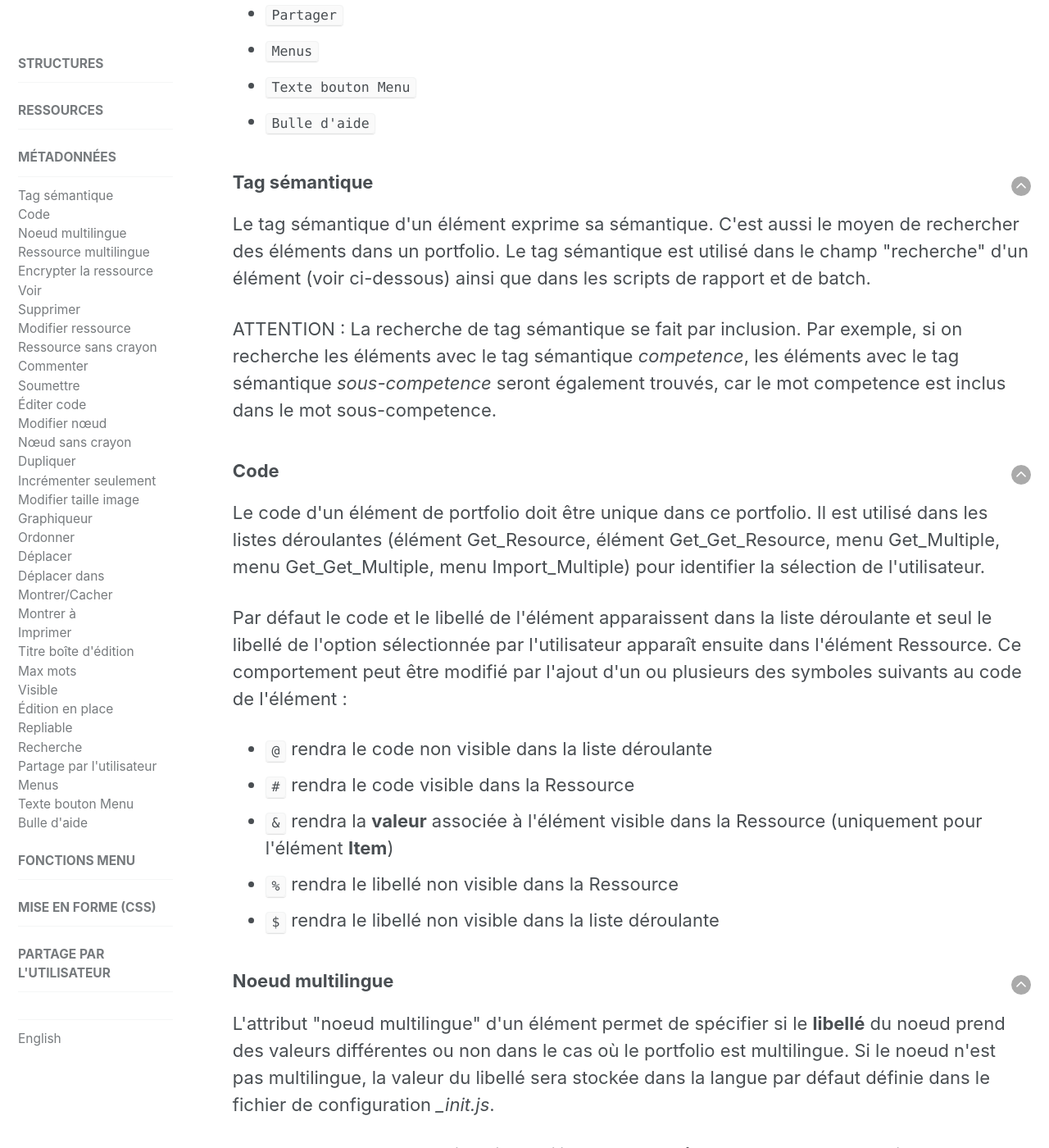
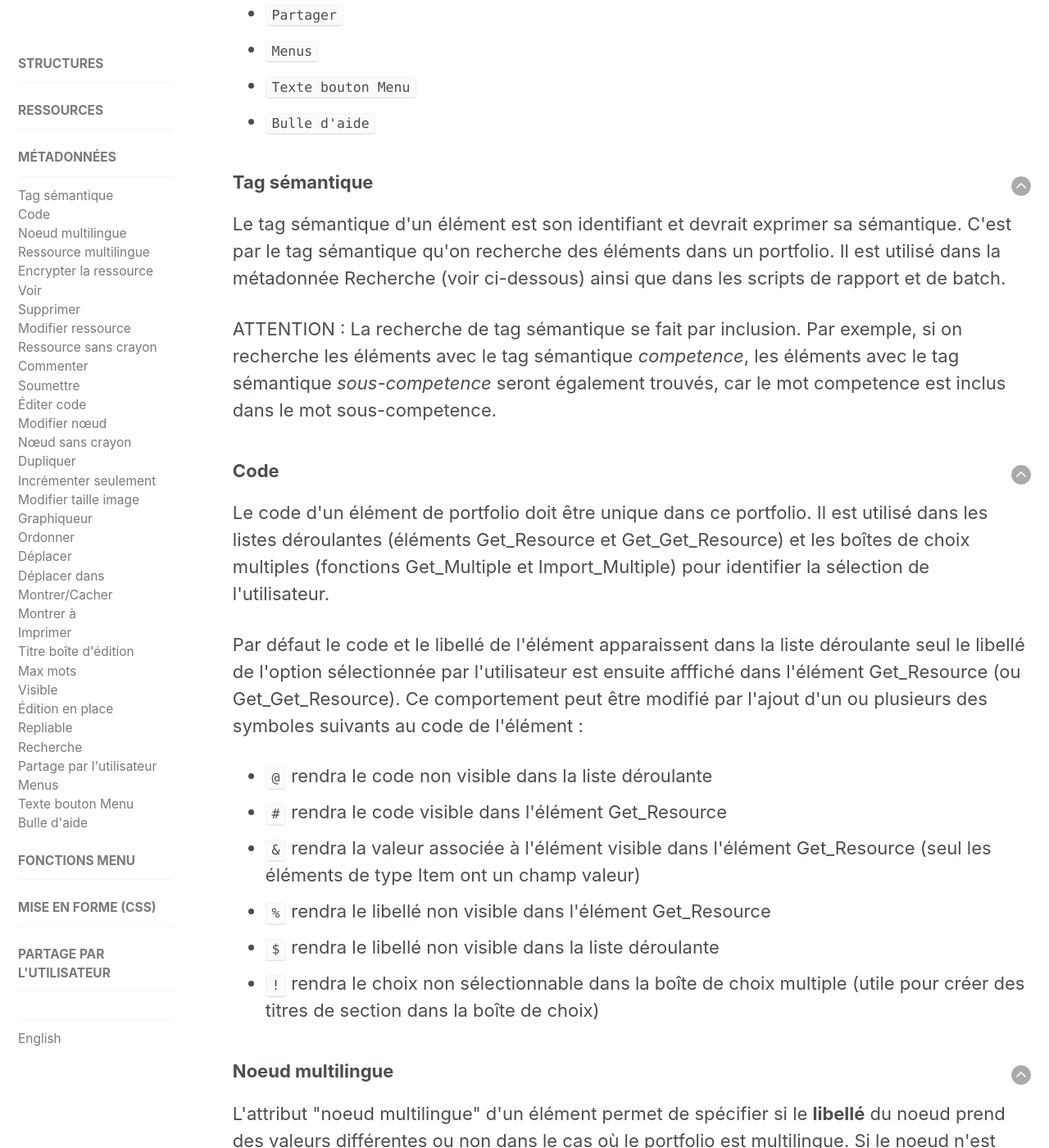
Before and after one commit to karutaproject/karuta-frontend-documentation, a Jekyll site: the page built from _pages/metadata_fr.html, in a window 1280 px wide and 1400 px high, scrolled down 2207 px. Shown: the whole window at 82% size. Built offline with Jekyll 4.4.1, drawn with Linux system fonts in a browser that asks for light colours.

Commit message:
corrections

```diff
--- a/_pages/metadata_fr.html
+++ b/_pages/metadata_fr.html
@@ -70,9 +70,10 @@ sidebar:
 	<a style='float:right' href='#top'><img src='../assets/img/arrow-up.png'/></a>
 	<h3 id='semantictag'>Tag sémantique</h3>
 	<p>
-		Le tag sémantique d'un élément exprime sa sémantique. C'est aussi le moyen de
-		rechercher des éléments dans un portfolio. Le tag sémantique est utilisé dans le champ
-		"recherche" d'un élément (voir ci-dessous) ainsi que dans les scripts de rapport et de batch.
+		Le tag sémantique d'un élément est son identifiant et devrait exprimer sa sémantique.
+		C'est par le tag sémantique qu'on recherche des éléments dans un portfolio.
+		Il est utilisé dans la métadonnée Recherche (voir ci-dessous) ainsi que dans les scripts
+		de rapport et de batch.
 	</p>
 	<p>
 		ATTENTION : La recherche de tag sémantique se fait par inclusion. Par exemple,
@@ -86,22 +87,27 @@ sidebar:
 	<a style='float:right' href='#top'><img src='../assets/img/arrow-up.png'/></a>
 	<h3 id='asmstructure'>Code</h3>
 	<p>Le code d'un élément de portfolio doit être unique dans ce portfolio. Il est utilisé dans les
-		listes déroulantes (élément Get_Resource, élément Get_Get_Resource, menu Get_Multiple, menu
-		Get_Get_Multiple, menu Import_Multiple) pour identifier la sélection de l'utilisateur.
+		listes déroulantes (éléments Get_Resource et Get_Get_Resource) et les boîtes de choix multiples
+		(fonctions Get_Multiple et Import_Multiple) pour identifier la sélection de l'utilisateur.
 	</p>
 	<p>
-		Par défaut le code et le libellé de l'élément apparaissent dans la liste déroulante et seul
-		le libellé de l'option sélectionnée par l'utilisateur apparaît ensuite dans l'élément Ressource.
-		Ce comportement peut être modifié par l'ajout d'un ou plusieurs des symboles suivants au code
-		de l'élément :
+		Par défaut le code et le libellé de l'élément apparaissent dans la liste déroulante seul le libellé
+		de l'option sélectionnée par l'utilisateur est ensuite afffiché dans
+		l'élément Get_Resource (ou Get_Get_Resource). Ce comportement peut être modifié par l'ajout d'un
+		ou plusieurs des symboles suivants au code de l'élément&nbsp;:
 	</p>
 	<ul>
 		<li><code>@</code> rendra le code non visible dans la liste déroulante</li>
-		<li><code>#</code> rendra le code visible dans la Ressource</li>
-		<li><code>&amp;</code> rendra la <b>valeur</b> associée à l'élément visible dans la Ressource
-			(uniquement pour l'élément <b>Item</b>)</li>
-		<li><code>%</code> rendra le libellé non visible dans la Ressource</li>
+		<li><code>#</code> rendra le code visible dans l'élément Get_Resource</li>
+		<li>
+			<code>&amp;</code> rendra la valeur associée à l'élément visible dans l'élément
+			Get_Resource (seul les éléments de type Item ont un champ valeur)</li>
+		<li><code>%</code> rendra le libellé non visible dans l'élément Get_Resource</li>
 		<li><code>$</code> rendra le libellé non visible dans la liste déroulante</li>
+		<li>
+			<code>!</code> rendra le choix non sélectionnable dans la boîte de choix multiple (utile pour
+			créer des titres de section dans la boîte de choix)
+		</li>
 	</ul>
 </article>
 
```
